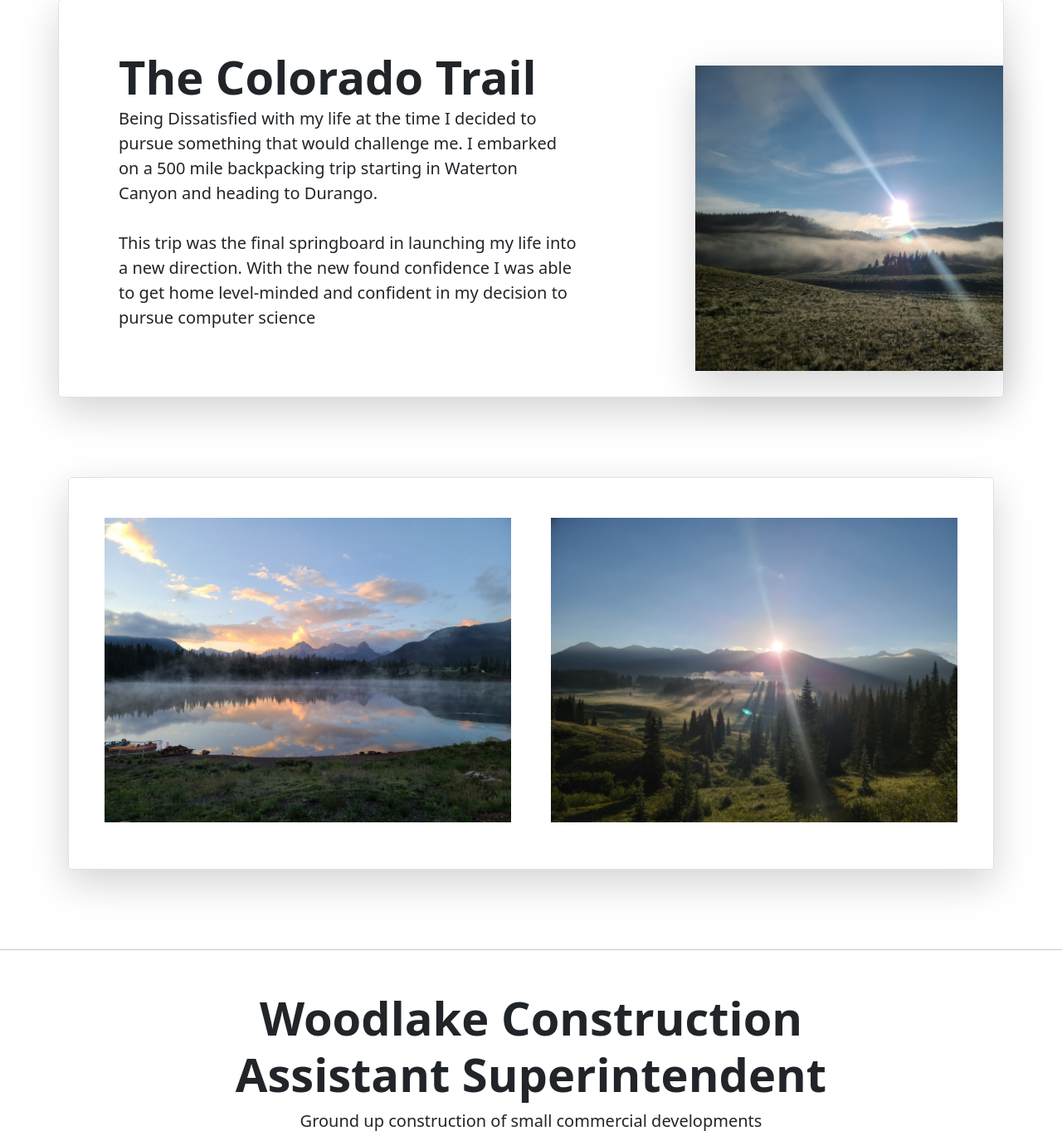
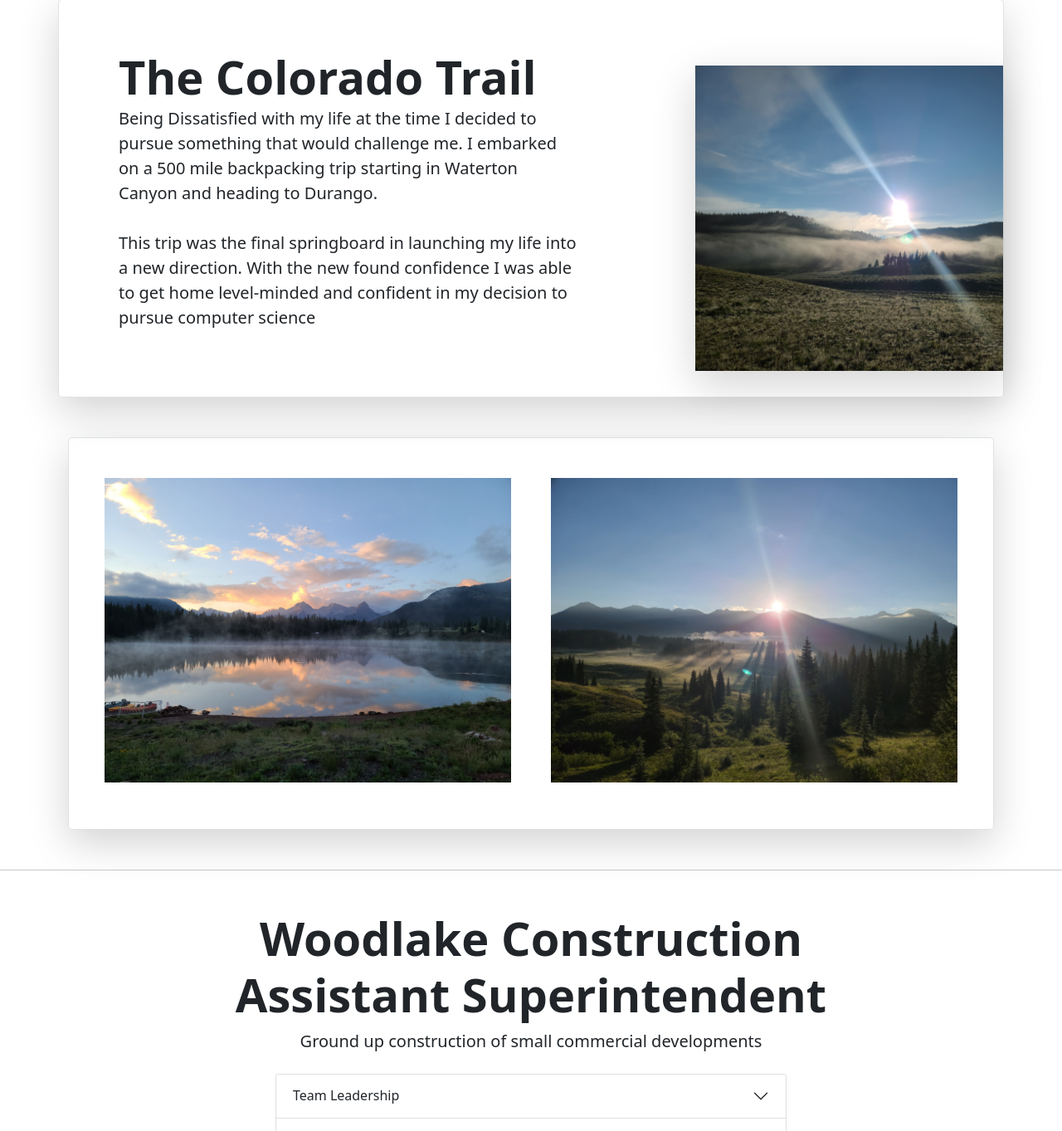
Before and after one commit to NateSholl/ResumeApp, a Flask app: page /work_history in a window 1280 px wide. Shown: the part 1096-2459 px from the top of the page at 83% size. Run offline with Flask 2, Linux system fonts and the light colour scheme.

Commit message:
git pull

```diff
--- a/app/templates/work_history.html
+++ b/app/templates/work_history.html
@@ -107,7 +107,7 @@
           </div>
         </div>
       </div>
-      <div class="container my-5 py-5 px-4">
+      <div class="container my-5 py-0 px-4">
         <div class="row align-items-center py-5 rounded-3 border shadow-lg">
           <div class="d-grid gap-5 d-sm-flex justify-content-sm-center mb-2">
               <img class="rounded-lg-3" src="{{url_for('static', filename='20210730_062339.jpg')}}" alt="Co Trail 2" width="490">
```
